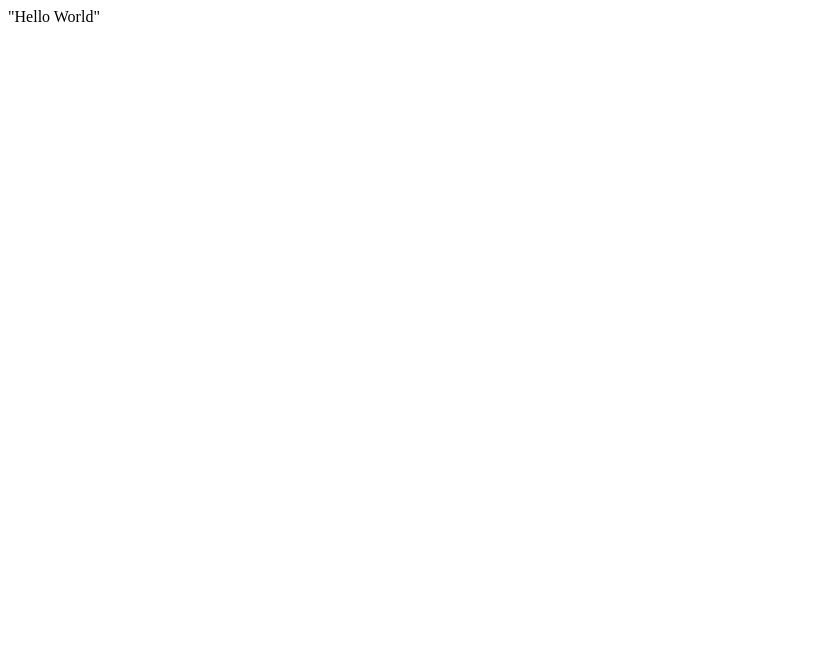
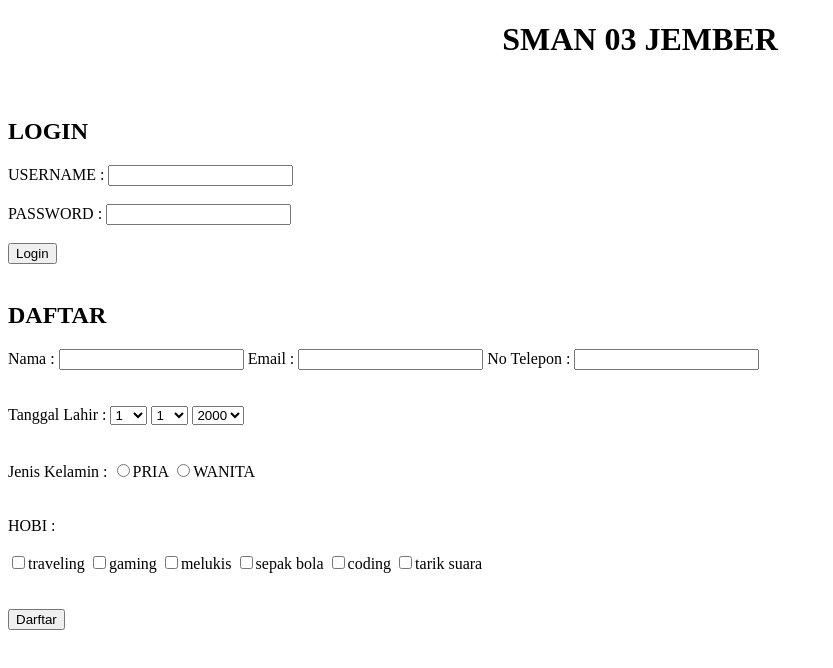
Before and after one commit to geostsmaga/geostsmaga.github.io, a plain HTML site: page index.html in a window 1280 px wide. Shown: the whole page, without its empty margins (0-833 px from the left). Drawn offline with Linux system fonts and the light colour scheme.

Commit message:
Update index.html

```diff
--- a/index.html
+++ b/index.html
@@ -1 +1,104 @@
-"Hello World"
+<!DOCTYPE html>
+<html>
+<head>
+	<title>FORM</title>
+</head>
+<body>
+	<h1 style="text-align:center;">SMAN 03 JEMBER</h1>
+	<br>
+	<form>
+		<h2>LOGIN</h2>
+		<label for="username">USERNAME : </label>
+		<input type="text" id="username" name="username">
+		<br><br>
+		<label for="password">PASSWORD : </label>
+		<input type="password" name="password" id="password">
+		<br><br>
+		<a href="../05/list.html"><button type="submit">Login</button></a>
+	</form>
+	<br>
+	<form>
+		<h2>DAFTAR</h2>
+		<label for="nama">Nama : </label>
+		<input type="text" id="nama">
+		<label for="email">Email : </label>
+		<input type="text" id="email">
+		<label for="no">No Telepon : </label>
+		<input type="text" id="no">
+		<br><br><br>
+		<label>Tanggal Lahir : </label>
+		<select>
+			<option>1</option>
+			<option>2</option>
+			<option>3</option>
+			<option>4</option>
+			<option>5</option>
+			<option>6</option>
+			<option>6</option>
+			<option>7</option>
+			<option>8</option>
+			<option>9</option>
+			<option>10</option>
+			<option>11</option>
+			<option>12</option>
+			<option>13</option>
+			<option>14</option>
+			<option>15</option>
+			<option>16</option>
+			<option>16</option>
+			<option>17</option>
+			<option>18</option>
+			<option>19</option>
+			<option>20</option>
+			<option>21</option>
+			<option>22</option>
+			<option>23</option>
+			<option>24</option>
+			<option>25</option>
+			<option>26</option>
+			<option>27</option>
+			<option>28</option>
+			<option>29</option>
+			<option>30</option>
+			<option>31</option>
+		</select>
+		<select>
+			<option>1</option>
+			<option>2</option>
+			<option>3</option>
+			<option>4</option>
+			<option>5</option>
+			<option>6</option>
+			<option>7</option>
+			<option>8</option>
+			<option>9</option>
+			<option>10</option>
+			<option>11</option>
+			<option>12</option>
+		</select>
+		<select>
+			<option>2000</option>
+			<option>2001</option>
+			<option>2002</option>
+			<option>2003</option>
+			<option>2004</option>
+			<option>2005</option>
+		</select>
+		<br><br><br>
+		<label for="kelamin">Jenis Kelamin : </label>
+		<input type="radio" id="pria" name="kelamin"><label for="pria">PRIA</label>
+		<input type="radio" id="wanita" name="kelamin"><label for="wanita">WANITA</label>
+		<br><br><br>
+		<label>HOBI :</label><br><br>
+		<input type="checkbox" id="traveling" name="hobi"><label for="traveling">traveling</label>
+		<input type="checkbox" id="gaming" name="hobi"><label for="gaming">gaming</label>
+		<input type="checkbox" id="melukis" name="hobi"><label for="melukis">melukis</label>
+		<input type="checkbox" id="sepak bola" name="hobi"><label for="sepak bola">sepak bola</label>
+		<input type="checkbox" id="coding" name="hobi"><label for="coding">coding</label>
+		<input type="checkbox" id="tarik suara" name="hobi"><label for="tarik suara">tarik suara</label>
+		<br><br><br>
+		<button type="submit">Darftar</button>
+
+	</form>
+</body>
+</html>
```
